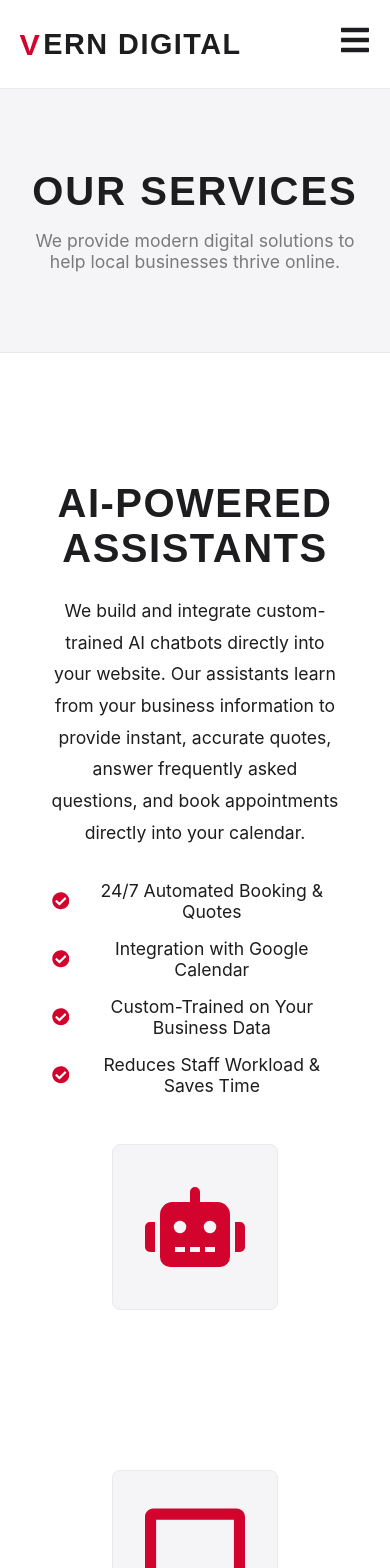
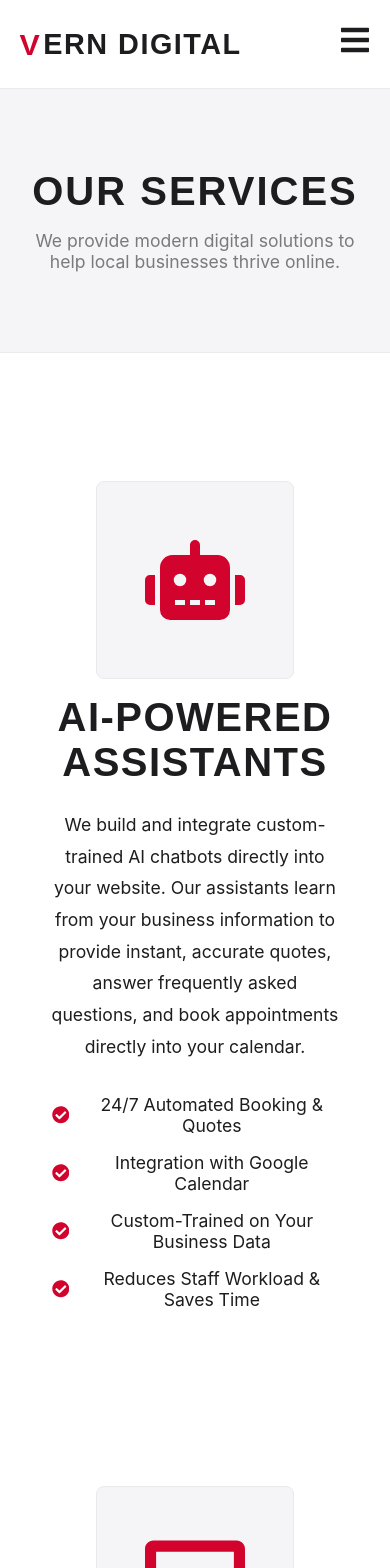
Before and after one commit to terrydjw/vern-digital-site, a React (Vite) app: page /services in a window 390 px wide. Shown: the top 1568 px of the page. Built offline with nearby package versions, Linux system fonts and the light colour scheme.

Commit message:
feat: Make Demo page responsive and mobile-friendly

```diff
--- a/src/App.css
+++ b/src/App.css
@@ -830,24 +830,24 @@ main {
 @media screen and (max-width: 768px) {
 
     /* --- Services Page Mobile Layout --- */
-    .service-image {
+    .service-card {
+        flex-direction: column;
+        /* Stacks items vertically */
+        text-align: center;
+        gap: 1rem;
         padding: 2rem;
     }
 
-    .service-card {
-        flex-direction: column;
-        /* Stacks the icon and text vertically */
-        text-align: center;
-        /* Centers the content for a clean mobile look */
-        gap: 2rem;
-        padding: 2rem;
+    /* This is the new, crucial part */
+    .service-card .service-image {
+        order: 1;
+        /* Tells the browser to display the icon container first */
     }
 
-    /* This resets the order for the alternating card on mobile */
-    .service-card:nth-child(even) .service-content {
-        order: 0;
+    .service-card .service-content {
+        order: 2;
+        /* Tells the browser to display the text container second */
     }
-
 
 
     /* --- Contact Page Mobile Layout --- */
```
